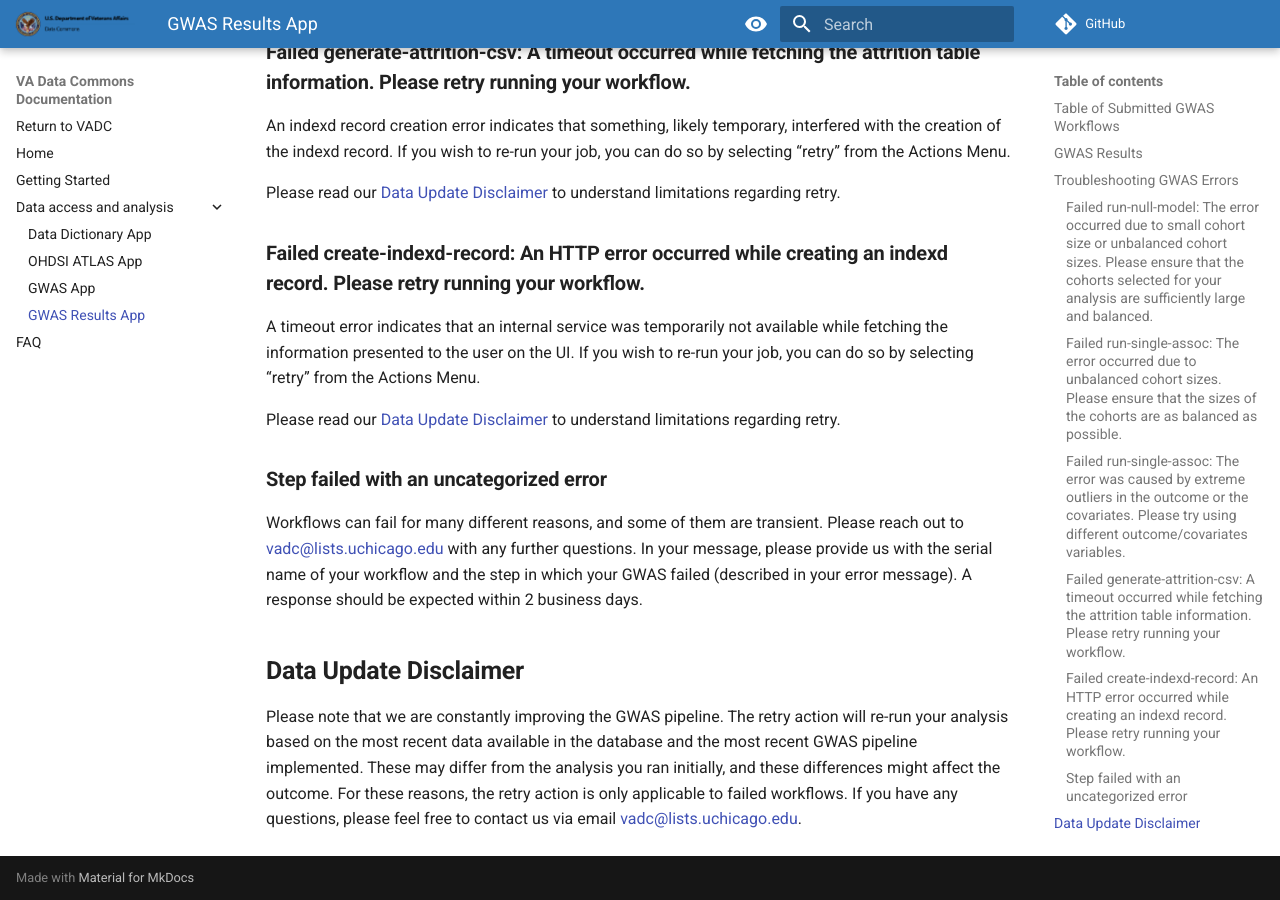
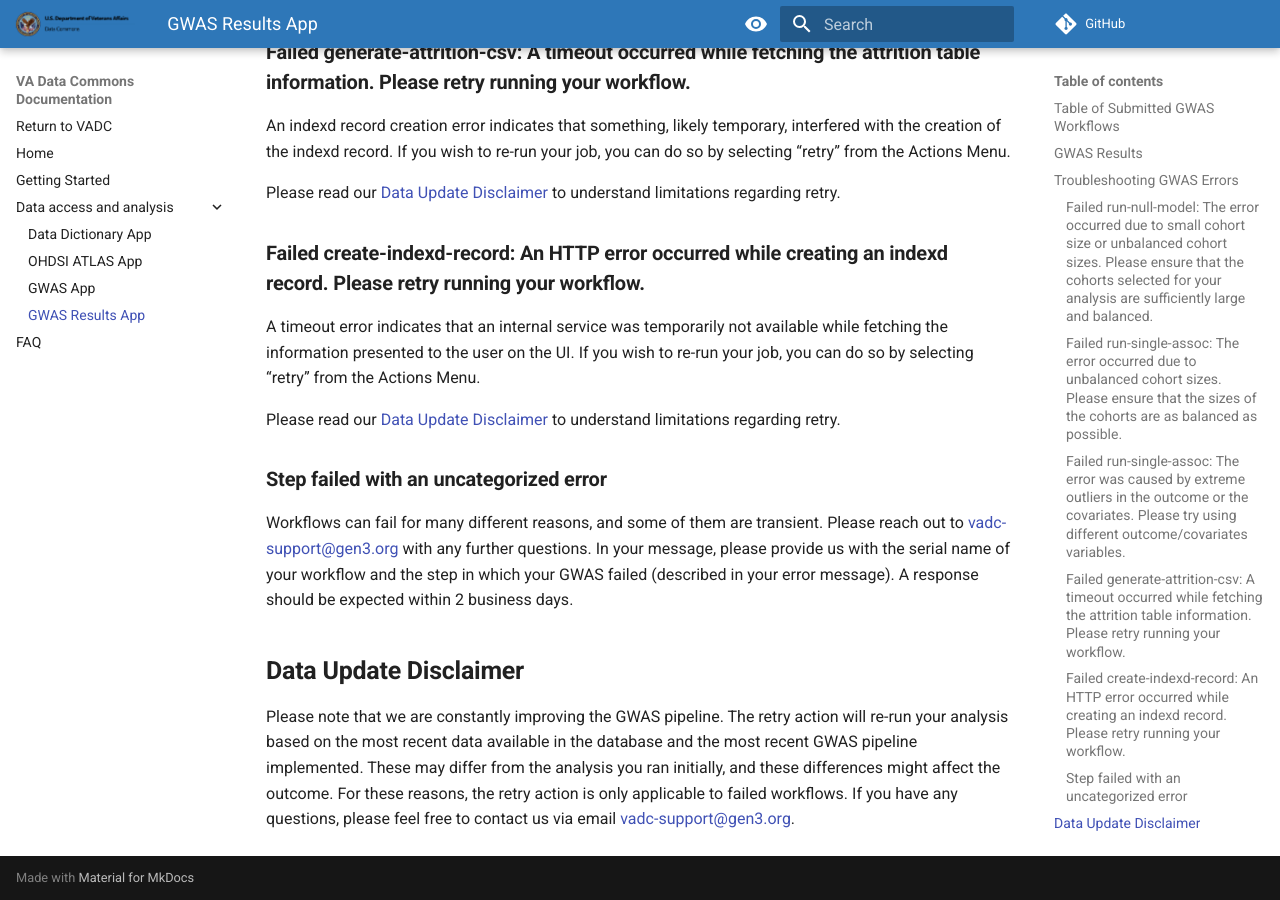
Before and after one commit to uc-cdis/vadc-mkdocs-staging, an MkDocs documentation site: the page built from docs/data-analysis/gwas-results.md, in a window 1280 px wide and 900 px high, scrolled down 2401 px. Built offline with MkDocs 1.6.1 and Material for MkDocs 9.7.7, drawn with Linux system fonts in a browser that asks for light colours; comment, search, counter and statistics services are not loaded.

Commit message:
Update email in gwas-results.md
vadc@lists.uchicago.edu → change to vadc-support@gen3.org

```diff
--- a/docs/data-analysis/gwas-results.md
+++ b/docs/data-analysis/gwas-results.md
@@ -64,8 +64,8 @@ Please read our [Data Update Disclaimer](#data-update-disclaimer) to understand
 
 ### **Step failed with an uncategorized error**
 
-Workflows can fail for many different reasons, and some of them are transient. Please reach out to [vadc@lists.uchicago.edu](mailto:vadc@lists.uchicago.edu) with any further questions. In your message, please provide us with the serial name of your workflow and the step in which your GWAS failed (described in your error message). A response should be expected within 2 business days.
+Workflows can fail for many different reasons, and some of them are transient. Please reach out to [vadc-support@gen3.org](mailto:vadc-support@gen3.org) with any further questions. In your message, please provide us with the serial name of your workflow and the step in which your GWAS failed (described in your error message). A response should be expected within 2 business days.
 
 ## **Data Update Disclaimer**
 
-Please note that we are constantly improving the GWAS pipeline. The retry action will re-run your analysis based on the most recent data available in the database and the most recent GWAS pipeline implemented. These may differ from the analysis you ran initially, and these differences might affect the outcome. For these reasons, the retry action is only applicable to failed workflows. If you have any questions, please feel free to contact us via email [vadc@lists.uchicago.edu](mailto:vadc@lists.uchicago.edu).
+Please note that we are constantly improving the GWAS pipeline. The retry action will re-run your analysis based on the most recent data available in the database and the most recent GWAS pipeline implemented. These may differ from the analysis you ran initially, and these differences might affect the outcome. For these reasons, the retry action is only applicable to failed workflows. If you have any questions, please feel free to contact us via email [vadc-support@gen3.org](mailto:vadc-support@gen3.org).
```
